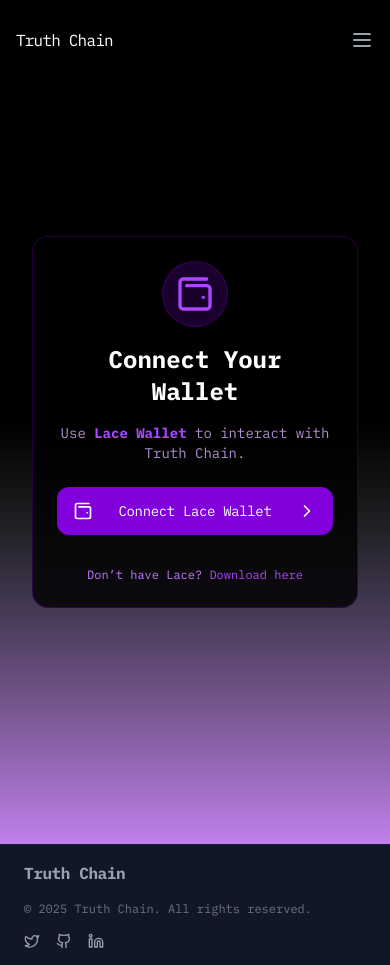
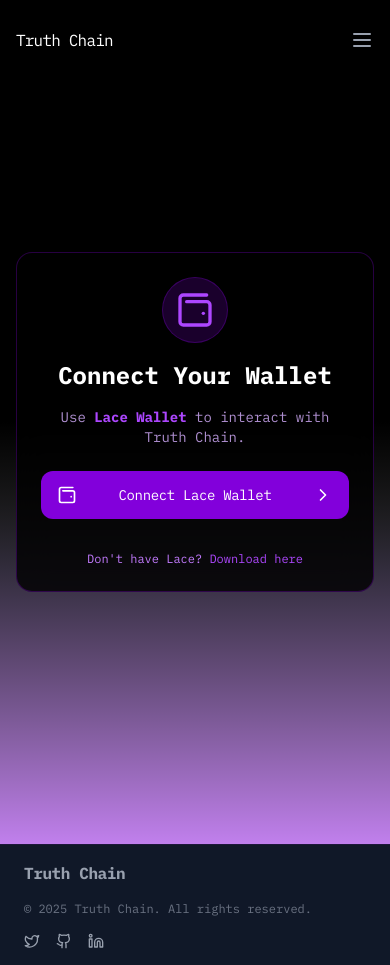
Before and after one commit to Yohannes-Misganaw/truth-chain, a Next.js app: page /connect-wallet in a window 390 px wide. Built offline with nearby package versions, Linux system fonts and the light colour scheme.

Commit message:
feat: implement wallet connection logic and UI for Connect Wallet page; update scrollbar styles and add Cardano type definitions

```diff
--- a/app/connect-wallet/page.tsx
+++ b/app/connect-wallet/page.tsx
@@ -1,13 +1,105 @@
 "use client";
 
+import { useState, useEffect } from "react";
 import { FooterSmall } from "@/components/Footer";
 import { motion } from "framer-motion";
-import { Wallet2, ChevronRight, Check } from "lucide-react";
+import { Wallet2, ChevronRight, Check, LogOut } from "lucide-react";
 
 export default function ConnectWalletPage() {
+  const [walletAddress, setWalletAddress] = useState<string>();
+  const [isConnecting, setIsConnecting] = useState<boolean>(false);
+  const [error, setError] = useState<string>("");
+
+  useEffect(() => {
+    const checkExistingConnection = async () => {
+      try {
+        const savedWalletAddress = localStorage.getItem("walletAddress");
+
+        if (savedWalletAddress && window.cardano?.lace) {
+          const isEnabled = await window.cardano.lace.isEnabled();
+
+          if (isEnabled) {
+            setWalletAddress(savedWalletAddress);
+            console.log(
+              "Restored existing wallet connection:",
+              savedWalletAddress
+            );
+          } else {
+            localStorage.removeItem("walletAddress");
+          }
+        }
+      } catch (err) {
+        console.error("Error checking existing wallet connection:", err);
+        localStorage.removeItem("walletAddress");
+      }
+    };
+
+    checkExistingConnection();
+  }, []);
+
+  const connectWallet = async () => {
+    try {
+      setIsConnecting(true);
+      setError("");
+
+      if (!window.cardano?.lace) {
+        setError(
+          "Lace wallet not found. Please install Lace wallet extension."
+        );
+        return;
+      }
+
+      const api = await window.cardano.lace.enable();
+
+      let address = "";
+
+      const usedAddresses = await api.getUsedAddresses();
+      console.log("Used addresses:", usedAddresses);
+
+      if (usedAddresses && usedAddresses.length > 0) {
+        if (typeof usedAddresses[0] === "string") {
+          address = usedAddresses[0];
+        } else {
+          address = Buffer.from(usedAddresses[0]).toString("hex");
+        }
+      } else {
+        const changeAddress = await api.getChangeAddress();
+        console.log("Change address:", changeAddress);
+
+        if (changeAddress) {
+          console.log("Using change address:", changeAddress);
+          if (typeof changeAddress === "string") {
+            address = changeAddress;
+          } else {
+            address = Buffer.from(changeAddress).toString("hex");
+          }
+        }
+      }
+
+      if (address) {
+        setWalletAddress(address);
+        localStorage.setItem("walletAddress", address);
+        console.log("Connected to Lace wallet successfully!");
+      } else {
+        setError("Could not retrieve wallet address information.");
+      }
+    } catch (err) {
+      console.error("Error connecting to Lace wallet:", err);
+      setError("Failed to connect to Lace wallet. Please try again.");
+    } finally {
+      setIsConnecting(false);
+    }
+  };
+
+  const disconnectWallet = () => {
+    setWalletAddress(undefined);
+    localStorage.removeItem("walletAddress");
+    console.log("Wallet disconnected");
+  };
+
   return (
     <div>
-      <div className="min-h-screen bg-gradient-to-t from-purple-700/50 via-black to-black flex items-center justify-center p-4">
+      <div className="min-h-screen bg-gradient-to-t from-purple-700/50 via-black to-black flex items-center justify-center md:p-4">
         <motion.div
           initial={{ opacity: 0, y: 20 }}
           animate={{ opacity: 1, y: 0 }}
@@ -28,11 +120,44 @@
               interact with Truth Chain.
             </p>
 
-            <button className="w-full group bg-purple-700 hover:bg-purple-600 text-white h-12 text-base md:text-lg px-4 md:px-6 rounded-xl transition-all duration-200">
+            {walletAddress ? (
+              <div className="space-y-4">
+                <div className="bg-purple-900/30 p-4 rounded-xl border border-purple-700/30">
+                  <div className="flex items-center mb-2">
+                    <Check className="text-green-500 mr-2" size={20} />
+                    <span className="text-green-400 font-medium">
+                      Connected
+                    </span>
+                  </div>
+                  <p className="text-xs text-purple-300 break-all text-left">
+                    {walletAddress}
+                  </p>
+                </div>
+
+                <button
+                  onClick={disconnectWallet}
+                  className="w-full group bg-red-700/70 hover:bg-red-600 text-white h-10 text-sm px-4 rounded-xl transition-all duration-200"
+                >
+                  <div className="flex items-center justify-center">
+                    <LogOut className="w-4 h-4 mr-2" />
+                    <span>Disconnect Wallet</span>
+                  </div>
+                </button>
+              </div>
+            ) : (
+              <button
+                onClick={connectWallet}
+                disabled={isConnecting}
+                className={`w-full group ${
+                  isConnecting
+                    ? "bg-purple-800"
+                    : "bg-purple-700 hover:bg-purple-600"
+                } text-white h-12 text-base md:text-lg px-4 md:px-6 rounded-xl transition-all duration-200`}
+              >
                 <div className="flex items-center justify-between">
                   <Wallet2 className="w-5 h-5 flex-shrink-0" />
                   <span className="tracking-tight text-sm md:text-base mx-2">
-                  Connect Lace Wallet
+                    {isConnecting ? "Connecting..." : "Connect Lace Wallet"}
                   </span>
                   <ChevronRight
                     size={20}
@@ -40,9 +165,12 @@
                   />
                 </div>
               </button>
+            )}
+
+            {error && <p className="text-red-500 text-sm mt-2">{error}</p>}
 
             <p className="text-xs md:text-sm text-purple-400 lg:text-purple-400/60 mt-4 px-2 md:px-0">
-              Don’t have Lace?{" "}
+              Don't have Lace?{" "}
               <a
                 href="https://www.lace.io"
                 target="_blank"
--- a/app/globals.css
+++ b/app/globals.css
@@ -26,13 +26,13 @@
   }
 
   ::-webkit-scrollbar-track {
-    background: #000000;
+    background: #00000007;
   }
 
   ::-webkit-scrollbar-thumb {
-    background-color: #979797;
+    background-color: #797979;
     border-radius: 5px;
-    border: 1px solid #979797;
+    border: 1px solid #797979;
   }
 
   ::-webkit-scrollbar-thumb:hover {
--- /dev/null
+++ b/cardano.d.ts
@@ -0,0 +1,31 @@
+interface CardanoWallet {
+  enable: () => Promise<CardanoAPI>;
+  isEnabled: () => Promise<boolean>;
+  name: string;
+  icon: string;
+  apiVersion: string;
+}
+
+interface CardanoAPI {
+  getNetworkId: () => Promise<number>;
+  getUtxos: () => Promise<string[] | null>;
+  getBalance: () => Promise<string>;
+  getUsedAddresses: () => Promise<string[]>;
+  getUnusedAddresses: () => Promise<string[]>;
+  getChangeAddress: () => Promise<string>;
+  getRewardAddresses: () => Promise<string[]>;
+  signTx: (tx: string, partialSign: boolean) => Promise<string>;
+  signData: (address: string, payload: string) => Promise<string>;
+  submitTx: (tx: string) => Promise<string>;
+}
+
+interface Cardano {
+  lace?: CardanoWallet;
+  nami?: CardanoWallet;
+  eternl?: CardanoWallet;
+  flint?: CardanoWallet;
+}
+
+interface Window {
+  cardano?: Cardano;
+}
--- a/components/Navbar.tsx
+++ b/components/Navbar.tsx
@@ -7,6 +7,7 @@
 
 const menuItems = [
   { name: "Home", href: "/" },
+  { name: "Verified News", href: "/news" },
   { name: "Archive", href: "/archive" },
   { name: "Submit Claim", href: "/submit" },
   { name: "About", href: "/about" },
```
Lines whose indentation alone changed are shown as unchanged.
